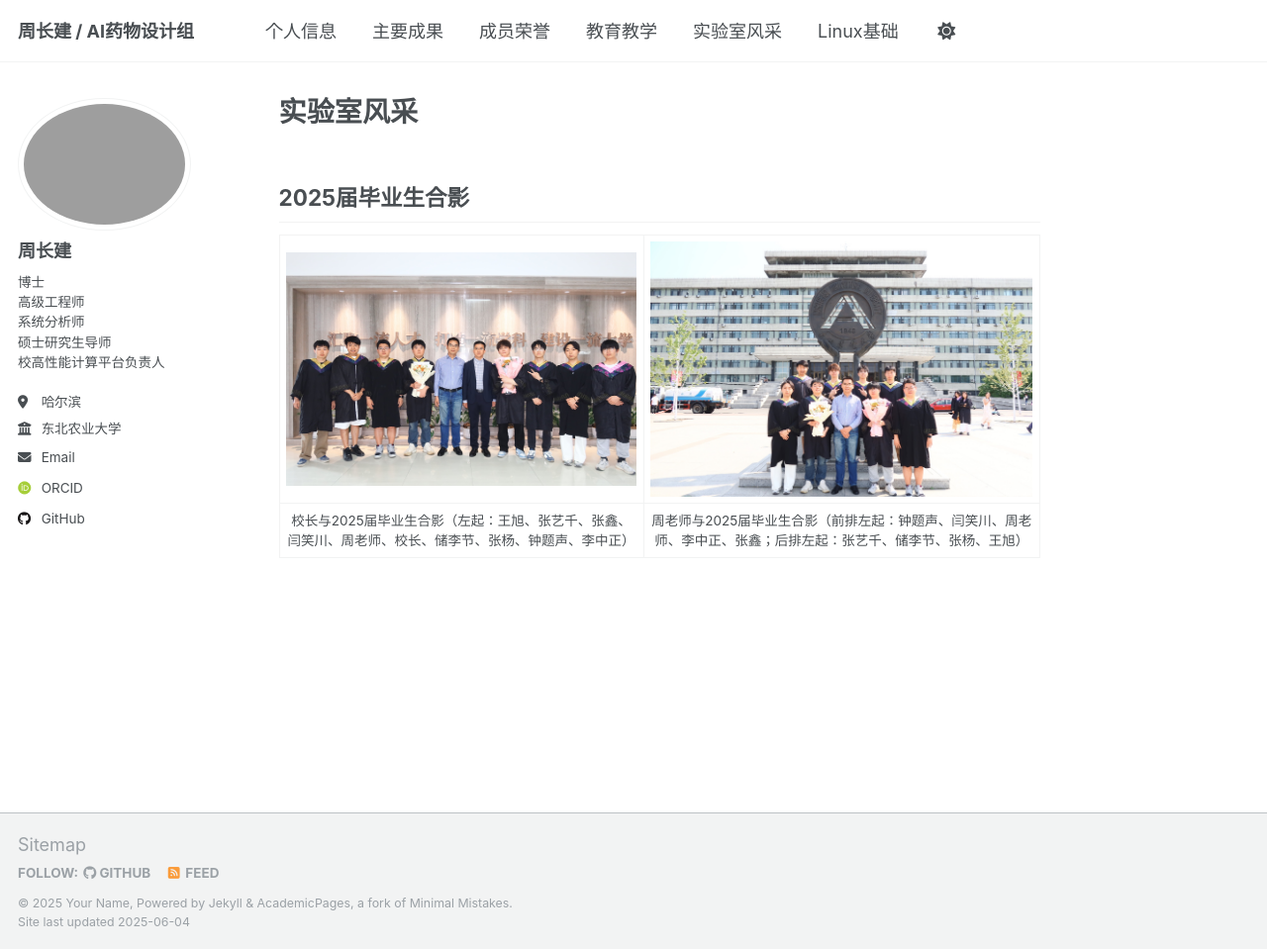
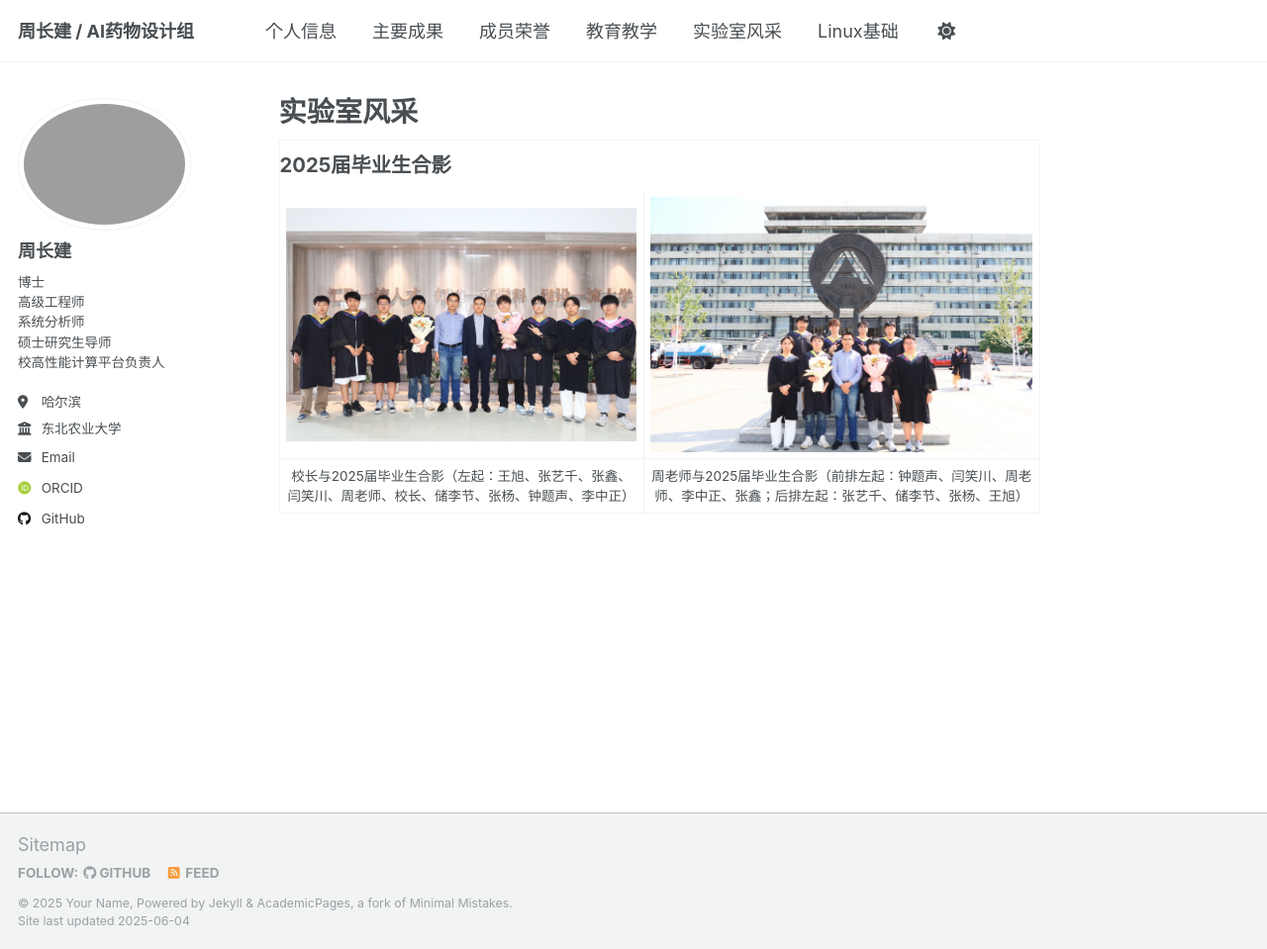
Before and after one commit to HPC-NEAU/zhoucj, a Jekyll site: the page built from _pages/markdown.md, in a window 1280 px wide and 959 px high. Shown: the whole window at 99% size. Built offline with Jekyll 4.4.1, drawn with Linux system fonts in a browser that asks for light colours; some web fonts are replaced.

Commit message:
Update markdown.md

```diff
--- a/_pages/markdown.md
+++ b/_pages/markdown.md
@@ -6,9 +6,12 @@ redirect_from:
   - /md/
   - /markdown.html
 ---
-## 2025届毕业生合影
-
 <table style="width: 100%; text-align: center;">
+  <tr>
+    <th colspan="2" style="font-size: 1.5em; padding: 10px 0;">
+      2025届毕业生合影
+    </th>
+  </tr>
   <tr>
     <td>
       <img src="https://hpc-neau.github.io/zhoucj/images/IMG_5637.JPG" style="max-width: 100%; height: auto; width: 100%; max-width: 450px;">
```
